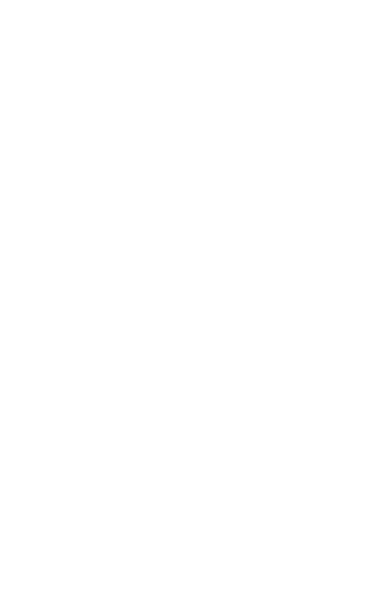
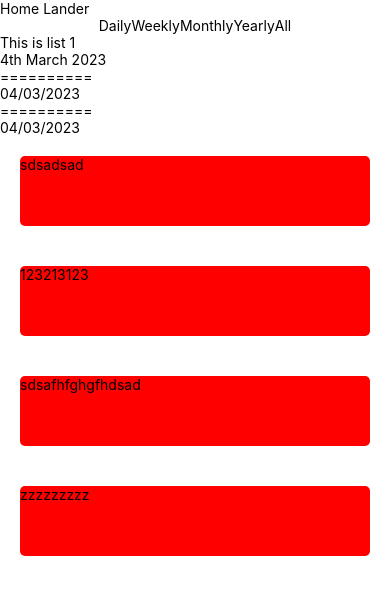
Before and after one commit to Spart-v6/expense-manager, a React Native app: screen /Home in a window 390 px wide. Shown: the top 594 px of the page. Built offline with nearby package versions, Linux system fonts and the light colour scheme.

Commit message:
Added support for dates

```diff
--- a/App.js
+++ b/App.js
@@ -2,7 +2,7 @@
 import { NavigationContainer, DefaultTheme } from "@react-navigation/native";
 import { useFonts } from "expo-font";
 import Home from "./screens/Home";
-import Details from "./screens/Details";
+import Accounts from "./screens/Accounts";
 
 const Stack = createStackNavigator();
 
@@ -19,7 +19,7 @@
     <NavigationContainer theme={theme}>
       <Stack.Navigator screenOptions={{ headerShown: false }} initialRouteName="Home">
         <Stack.Screen name="Home" component={Home}/>
-        <Stack.Screen name="Details" component={Details}/>
+        <Stack.Screen name="Accounts" component={Accounts}/>
       </Stack.Navigator>
     </NavigationContainer>
   );
--- /dev/null
+++ b/components/Expenses.js
@@ -0,0 +1,20 @@
+import { View, Text } from "react-native";
+import React from "react";
+
+const Expenses = ({ item }) => {
+  return (
+    <View
+      style={{
+        backgroundColor: "red",
+        borderRadius: 5,
+        margin: 20
+      }}
+    >
+      <View style={{width:"100%", height: 70}}>
+        <Text>{item.name}</Text>
+      </View>
+    </View>
+  );
+};
+
+export default Expenses;
--- a/components/FocusedStatusBar.js
+++ b/components/FocusedStatusBar.js
@@ -1,9 +1,9 @@
 import { StatusBar } from "react-native";
 import { useIsFocused } from "@react-navigation/core";
 
-const FocusedStatusBar = (props) => {
+const FocusedStatusBar = ({headerColor}) => {
   const isFocused = useIsFocused();
-  return isFocused ? <StatusBar animated {...props} /> : null;
+  return isFocused ? <StatusBar animated backgroundColor={headerColor} /> : null;
 };
 
 export default FocusedStatusBar;
--- /dev/null
+++ b/components/HomeHeader.js
@@ -0,0 +1,12 @@
+import { View, Text } from 'react-native'
+import React from 'react'
+
+const HomeHeader = () => {
+  return (
+    <View>
+      <Text>Home Lander</Text>
+    </View>
+  )
+}
+
+export default HomeHeader
--- a/components/index.js
+++ b/components/index.js
@@ -1,4 +1,6 @@
 import FocusedStatusBar from "./FocusedStatusBar";
 import Navbar from "./Navbar";
+import HomeHeader from "./HomeHeader";
+import Expenses from "./Expenses";
 
-export { FocusedStatusBar, Navbar };
+export { FocusedStatusBar, Navbar, HomeHeader, Expenses };
--- /dev/null
+++ b/helper/index.js
@@ -0,0 +1,120 @@
+const formatWeekly = dateStr => {
+    var date = new Date(dateStr);
+
+    var day = date.getUTCDate().toString().padStart(2, '0');
+    var month = (date.getUTCMonth() + 1).toString().padStart(2, '0');
+    var year = date.getUTCFullYear();
+
+    var newDateStr = day + '/' + month + '/' + year;
+    return newDateStr;
+}
+
+const formatMonthly = dateStr => {
+    var date = new Date(dateStr);
+    console.log('asdasdsad')
+
+    var day = date.getDate().toString().padStart(2, '0');
+    var month = (date.getMonth() + 1).toString().padStart(2, '0');
+    var year = date.getFullYear();
+
+    var newDateStr = day + '/' + month + '/' + year;
+
+    return newDateStr;
+}
+
+const getToday = () => {
+    var dateStr = new Date().toLocaleDateString("en", {year:"numeric", day:"2-digit", month:"2-digit"});
+    var dateParts = dateStr.split('/');
+
+    var [month, day, year] = dateParts;
+
+    var newDateStr = day.padStart(2, '0') + '/' + month.padStart(2, '0') + '/' + year;
+
+    return newDateStr;
+}
+
+const getWeekOfTheYear = () => {
+    const today = new Date();
+    const year = today.getFullYear();
+    const month = today.getMonth();
+
+    const firstDayOfYear = new Date(year, 0, 1);
+    const daysSinceFirstDayOfYear = Math.floor((today - firstDayOfYear) / (1000 * 60 * 60 * 24));
+    const currentWeekNum = Math.floor(daysSinceFirstDayOfYear / 7) + 1;
+
+    // To and from Dates of current week
+    var curr = new Date;
+    var first = curr.getDate() - curr.getDay();
+    var last = first + 6;
+
+    const fromDate = new Date(curr.setDate(first)).toUTCString();
+    const toDate = new Date(curr.setDate(last)).toUTCString();
+
+    return result = {
+        currentWeekNum: currentWeekNum,
+        fromDate: formatWeekly(fromDate),
+        toDate: formatWeekly(toDate)
+    }
+}
+
+const getMonthOfTheYear = () => {
+    const today = new Date();
+
+    const monthName = today.toLocaleString('default', { month: 'long' });
+
+    const startDate = new Date(today.getFullYear(), today.getMonth(), 1);
+    const formattedStartDate = startDate.toLocaleString('default', { month: 'short' }) + '. ' + startDate.getDate() + ', ' + startDate.getFullYear();
+
+    const endDate = new Date(today.getFullYear(), today.getMonth() + 1, 0);
+    const formattedEndDate = endDate.toLocaleString('default', { month: 'short' }) + '. ' + endDate.getDate() + ', ' + endDate.getFullYear();
+
+    return result = {
+        monthName: monthName,
+        fromDate: formatMonthly(formattedStartDate),
+        toDate: formatMonthly(formattedEndDate)
+    }
+}
+
+const getCurrentFullYear = () => {
+    const today = new Date();
+
+    const year = today.getFullYear();
+
+    const startDate = new Date(year, 0, 1);
+    const formattedStartDate = startDate.toLocaleString('default', { month: 'short' }) + '. ' + startDate.getDate() + ', ' + startDate.getFullYear();
+
+    const endDate = new Date(year, 11, 31);
+    const formattedEndDate = endDate.toLocaleString('default', { month: 'short' }) + '. ' + endDate.getDate() + ', ' + endDate.getFullYear();
+
+    return result = {
+        year: year,
+        fromDate: formattedStartDate,
+        toDate: formattedEndDate
+    }
+}
+
+const formattedStartDate = () => {
+    const today = new Date();
+
+    const dayOfMonth = today.getDate();
+
+    const monthName = today.toLocaleString('default', { month: 'long' });
+
+    const year = today.getFullYear();
+
+    let suffix = '';
+    if (dayOfMonth === 1 || dayOfMonth === 21 || dayOfMonth === 31) {
+        suffix = 'st';
+    } else if (dayOfMonth === 2 || dayOfMonth === 22) {
+        suffix = 'nd';
+    } else if (dayOfMonth === 3 || dayOfMonth === 23) {
+        suffix = 'rd';
+    } else {
+        suffix = 'th';
+    }
+
+    return dayOfMonth + suffix + ' ' + monthName + ' ' + year;
+}
+
+
+export { getToday, getWeekOfTheYear, getMonthOfTheYear, getCurrentFullYear, formattedStartDate };
--- a/package.json
+++ b/package.json
@@ -16,11 +16,13 @@
     "expo-font": "^11.1.1",
     "expo-status-bar": "~1.4.4",
     "expo-updates": "^0.16.3",
+    "moment": "^2.29.4",
     "react": "18.2.0",
     "react-dom": "18.2.0",
     "react-native": "0.71.3",
     "react-native-gesture-handler": "^2.9.0",
     "react-native-safe-area-context": "^4.5.0",
+    "react-native-tab-view": "^3.5.1",
     "react-native-web": "~0.18.10"
   },
   "devDependencies": {
--- /dev/null
+++ b/screens/Accounts.js
@@ -0,0 +1,7 @@
+import { Text } from "react-native";
+
+const Accounts = () => {
+  return <Text> Accounts </Text>;
+};
+
+export default Accounts;
--- a/screens/Details.js
+++ /dev/null
@@ -1,7 +0,0 @@
-import { Text } from "react-native";
-
-const Details = () => {
-  return <Text> Details </Text>;
-};
-
-export default Details;
--- a/screens/Home.js
+++ b/screens/Home.js
@@ -1,11 +1,107 @@
-import { View, SafeAreaView, FlatList, Text } from "react-native";
+import { View, SafeAreaView, FlatList, Text, TouchableOpacity  } from "react-native";
 import { useState } from "react";
-import { FocusedStatusBar } from "../components";
+import { FocusedStatusBar, HomeHeader, Expenses } from "../components";
+import { obj } from "./dummy";
+import { getToday, getWeekOfTheYear, getMonthOfTheYear, getCurrentFullYear, formattedStartDate } from "../helper";
+
+const data = [
+  {
+    name: "sdsadsad",
+  },
+  {
+    name: "123213123",
+  },
+  {
+    name: "sdsafhfghgfhdsad",
+  },
+  {
+    name: "zzzzzzzzz",
+  }
+]
+
+
+const List1 = ({ heading, fromDate, toDate }) => {
+  return (
+    <View>
+      <Text>This is list 1</Text>
+      <Text>{heading}</Text>
+      <Text>==========</Text>
+      <Text>{fromDate}</Text>
+      <Text>==========</Text>
+      <Text>{toDate}</Text>
+      {/* {items.map((item, index) => (
+        <Text key={index}>{item}</Text>
+      ))} */}
+    </View>
+  );
+};
 
 const Home = () => {
+  const [listToShow, setListToShow] = useState(
+      <List1 heading={formattedStartDate()} fromDate={getToday()} toDate={getToday()} />
+    )
+
+  const handleListButtonPress = (nameOfDate) => {
+    let heading = "";
+    let fromDate = null;
+    let toDate = null;
+    if(nameOfDate === "Daily") {
+      heading = formattedStartDate();
+      fromDate = getToday();
+      toDate = getToday();
+    }
+    if(nameOfDate === "Weekly") {
+      heading = getWeekOfTheYear().currentWeekNum;
+      fromDate = getWeekOfTheYear().fromDate,
+      toDate = getWeekOfTheYear().toDate
+    }
+    if(nameOfDate === "Monthly") {
+      heading = getMonthOfTheYear().monthName;
+      fromDate = getMonthOfTheYear().fromDate,
+      toDate = getMonthOfTheYear().toDate
+    }
+    if(nameOfDate === "Yearly") {
+      heading = getCurrentFullYear().year;
+      fromDate = getCurrentFullYear().fromDate,
+      toDate = getCurrentFullYear().toDate
+    }
+    setListToShow(<List1 heading={heading} fromDate={fromDate} toDate={toDate}/>);
+  };
+
+  const datesNames = [
+    {name: "Daily"},
+    {name: "Weekly"},
+    {name: "Monthly"},
+    {name: "Yearly"},
+    {name: "All"}
+  ]
+
+
   return (
     <SafeAreaView style={{ flex: 1 }}>
-      <FocusedStatusBar background={"pink"} />
+      <FocusedStatusBar headerColor={"#14caff"} />
+      <HomeHeader/>
+        <View>
+        <View style={{ flexDirection: 'row', justifyContent: 'center' }}>
+          {
+            datesNames.map((date, index) => (
+              <TouchableOpacity onPress={() => handleListButtonPress(date.name)}>
+                <Text>{date.name}</Text>
+              </TouchableOpacity>
+            ))
+          }
+        </View>
+        {listToShow}
+      </View>
+      <View style={{ flex: 1}}>
+        <View style={{ zIndex: 0}}>
+            <FlatList
+              data={data}
+              renderItem={({item}) => <Expenses item={item}/>}
+              showsVerticalScrollIndicator={false}
+            />
+        </View>
+      </View>
     </SafeAreaView>
   );
 };
--- /dev/null
+++ b/screens/dummy.js
@@ -0,0 +1,52 @@
+const obj = [
+    {
+        name: "Expense name",
+        amount: 12314123,
+        date: "04/03/2023",
+        account: "VISA",
+    },
+    {
+        name: "Expense name 2",
+        amount: 12314123,
+        date: "04/03/2023",
+        account: "MASTERCARD",
+    },
+    {
+        name: "Expense name 3",
+        amount: 12314123,
+        date: "04/03/2023",
+        account: "VISA",
+    },
+    {
+        name: "Expense name 4",
+        amount: 12314123,
+        date: "04/03/2023",
+        account: "MASTERCARD",
+    },
+    {
+        name: "Expense name 5",
+        amount: 12314123,
+        date: "04/03/2023",
+        account: "MASTERCARD",
+    },
+    {
+        name: "Expense name 6",
+        amount: 99,
+        date: "22/02/2023",
+        account: "MASTERCARD",
+    },
+    {
+        name: "Expense name 7",
+        amount: 88,
+        date: "22/02/2023",
+        account: "MASTERCARD",
+    },
+    {
+        name: "Expense name 8",
+        amount: 1288,
+        date: "22/02/2023",
+        account: "MASTERCARD",
+    },
+];
+
+export default obj;
```
Also changed, not shown: 2 other files (tests, documents, lock files or other folders).
